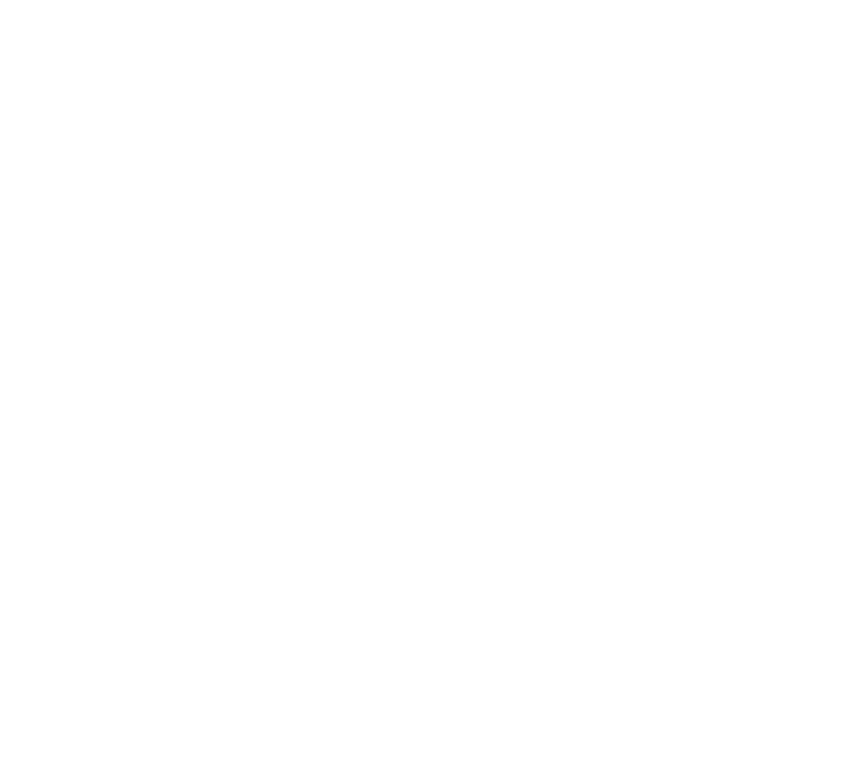
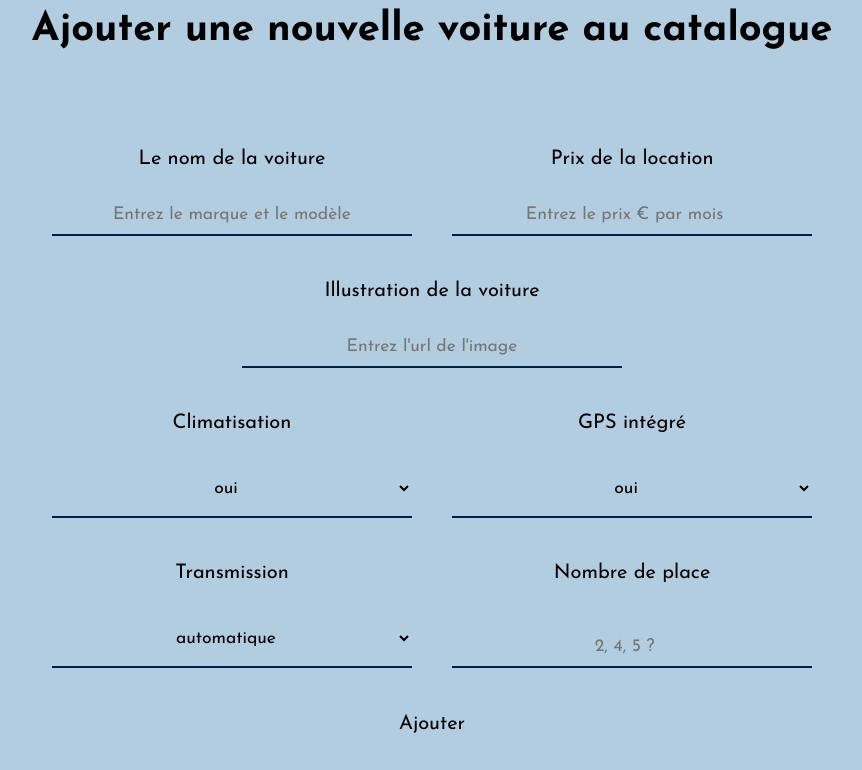
Before and after one commit to liohumb/label-cars-react-native, a React (Create React App) app in the folder admin/: page /ajouter-une-voiture in a window 1280 px wide. Shown: the top 770 px of the page, without its empty margins (208-1070 px from the left). Built offline with nearby package versions, Linux system fonts and the light colour scheme.

Commit message:
création de la vue et du formulaire pôur l'ajout d'une nouvelle voiture au catalogue

```diff
--- a/admin/src/assets/styles/styles.scss
+++ b/admin/src/assets/styles/styles.scss
@@ -26,6 +26,7 @@
 }
 
 body {
+  background: v.$light-color;
   line-height: 1.5;
   -webkit-font-smoothing: antialiased;
 }
--- /dev/null
+++ b/admin/src/components/form/Form.jsx
@@ -0,0 +1,52 @@
+import './form.scss'
+
+export default function Form() {
+    return (
+        <form className="form">
+            <div className="form__contents">
+                <div className="form__contents-content">
+                    <label htmlFor="name">Le nom de la voiture</label>
+                    <input type="text" name="name" id="name" placeholder="Entrez le marque et le modèle"/>
+                </div>
+                <div className="form__contents-content">
+                    <label htmlFor="price">Prix de la location</label>
+                    <input type="number" name="price" id="price" placeholder="Entrez le prix € par mois"/>
+                </div>
+            </div>
+            <div className="form__content">
+                <label htmlFor="image">Illustration de la voiture</label>
+                <input type="text" name="image" id="image" placeholder="Entrez l'url de l'image"/>
+            </div>
+            <div className="form__contents">
+                <div className="form__contents-content">
+                    <label htmlFor="aircondition">Climatisation</label>
+                    <select name="aircondition" id="aircondition">
+                        <option value="true">oui</option>
+                        <option value="false">non</option>
+                    </select>
+                </div>
+                <div className="form__contents-content">
+                    <label htmlFor="navigation">GPS intégré</label>
+                    <select name="navigation" id="navigation">
+                        <option value="true">oui</option>
+                        <option value="false">non</option>
+                    </select>
+                </div>
+                <div className="form__contents-content">
+                    <label htmlFor="transmission">Transmission</label>
+                    <select name="transmission" id="transmission">
+                        <option value="AUTOMATIC">automatique</option>
+                        <option value="MANUAL">manuelle</option>
+                    </select>
+                </div>
+                <div className="form__contents-content">
+                    <label htmlFor="person">Nombre de place</label>
+                    <input type="number" name="person" id="person" placeholder="2, 4, 5 ?"/>
+                </div>
+            </div>
+            <div className="form__content">
+                <button type="submit">Ajouter</button>
+            </div>
+        </form>
+    )
+}
--- /dev/null
+++ b/admin/src/components/form/form.scss
@@ -0,0 +1,104 @@
+@use "src/assets/styles/variables" as v;
+
+.form {
+  width: 100%;
+  display: flex;
+  flex-direction: column;
+  align-items: center;
+  justify-content: space-between;
+  gap: 4rem;
+  padding: 5%;
+
+  &__contents {
+    width: 66%;
+    display: grid;
+    grid-template-columns: repeat(2, 1fr);
+    align-items: center;
+    justify-items: center;
+    gap: 4rem;
+
+    @media (max-width: 768px) {
+      grid-template-columns: repeat(1, 1fr);
+    }
+
+    @media (max-width: 425px) {
+      width: 100%;
+    }
+
+    &-content {
+      width: 100%;
+      height: 100%;
+      display: flex;
+      flex-direction: column;
+      align-items: center;
+      justify-content: space-between;
+      gap: 2rem;
+
+      & label {
+        font-size: 2rem;
+      }
+
+      & input,
+      & select {
+        width: 100%;
+        height: 3rem;
+        background: none;
+        font-size: 1.75rem;
+        text-align: center;
+        border: none;
+        border-bottom: .2rem solid v.$dark-color;
+        padding: 2rem;
+
+        &:focus {
+          outline: none;
+        }
+      }
+
+      & select {
+        height: 6rem;
+      }
+    }
+  }
+
+  &__content {
+    width: 100%;
+    display: flex;
+    flex-direction: column;
+    align-items: center;
+    justify-content: center;
+    gap: 2rem;
+
+    & label {
+      font-size: 2rem;
+    }
+
+    & input {
+      width: 33%;
+      height: 3rem;
+      background: none;
+      font-size: 1.75rem;
+      text-align: center;
+      border: none;
+      border-bottom: .2rem solid v.$dark-color;
+      padding: 2rem;
+
+      &:focus {
+        outline: none;
+      }
+
+      @media (max-width: 425px) {
+        width: 100%;
+      }
+    }
+
+    & button {
+      font-size: 2rem;
+      cursor: pointer;
+      transition: all .4s ease;
+
+      &:hover {
+        border-bottom: .1rem solid v.$dark-color;
+      }
+    }
+  }
+}
--- a/admin/src/pages/car/car.scss
+++ b/admin/src/pages/car/car.scss
@@ -5,7 +5,6 @@
   height: 100vh;
   display: grid;
   place-items: center;
-  background: v.$light-color;
 
   &__container {
     width: 100%;
--- a/admin/src/pages/cars/cars.scss
+++ b/admin/src/pages/cars/cars.scss
@@ -7,7 +7,6 @@
   flex-direction: column;
   align-items: center;
   justify-content: center;
-  background: v.$light-color;
   padding: 5%;
 
   &__title {
--- a/admin/src/pages/create/Create.jsx
+++ b/admin/src/pages/create/Create.jsx
@@ -1,9 +1,14 @@
+import Form from '../../components/form/Form'
+
 import './create.scss'
 
 export default function Create(  ) {
     return (
-        <>
-
-        </>
+        <section className="create">
+            <div className="create__container">
+                <h1 className="create__container-title">Ajouter une nouvelle voiture au catalogue</h1>
+                <Form/>
+            </div>
+        </section>
     )
 }
--- a/admin/src/pages/create/create.scss
+++ b/admin/src/pages/create/create.scss
@@ -1 +1,35 @@
 @use "src/assets/styles/variables" as v;
+
+.create {
+  width: 100%;
+  height: 100vh;
+  display: grid;
+  place-items: center;
+
+  @media (max-width: 768px) {
+    height: 100%;
+  }
+
+  &__container {
+    width: 100%;
+    height: 100%;
+    display: flex;
+    flex-direction: column;
+    align-items: center;
+    justify-content: center;
+    gap: 2rem;
+
+    &-title {
+      font-size: 4rem;
+      text-align: center;
+
+      @media (max-width: 768px) {
+        font-size: 3rem;
+      }
+
+      @media (max-width: 425px) {
+        font-size: 2rem;
+      }
+    }
+  }
+}
--- a/admin/src/pages/home/home.scss
+++ b/admin/src/pages/home/home.scss
@@ -5,7 +5,6 @@
   height: 100vh;
   display: grid;
   place-items: center;
-  background: v.$light-color;
 
   &__container {
     width: 100%;
```
Also changed, not shown: 1 other file (tests, documents, lock files or other folders).
